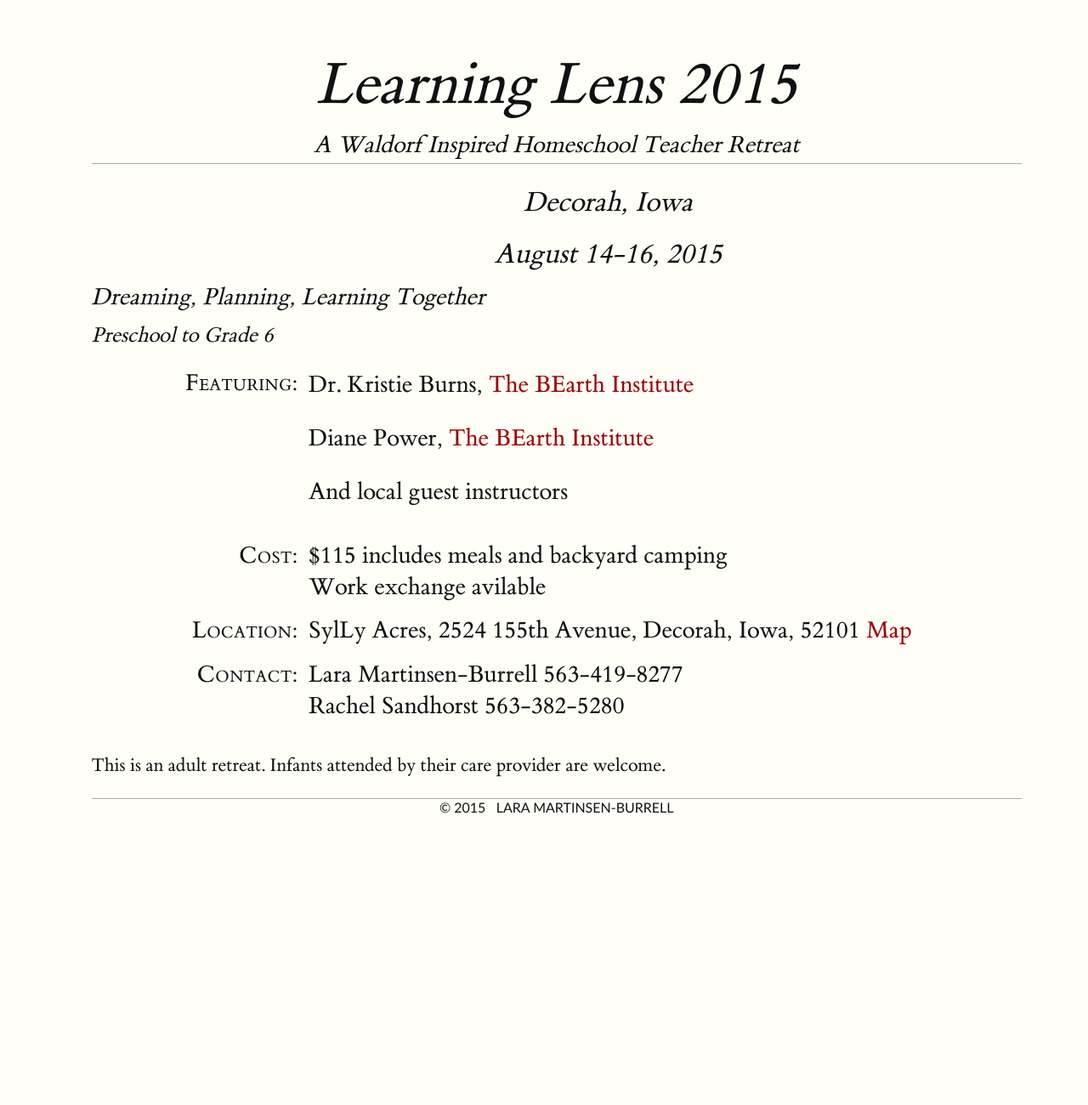
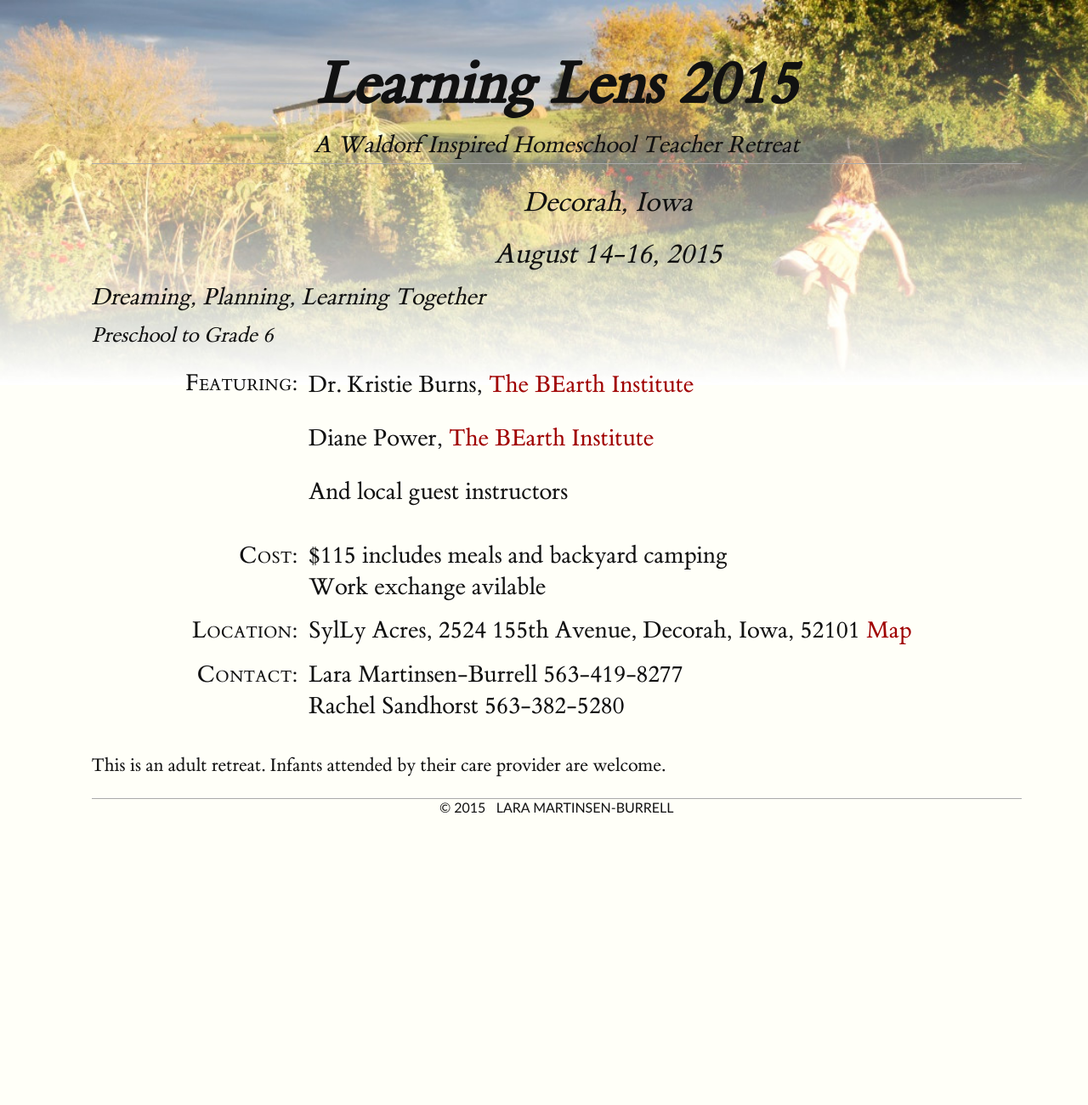
Before and after one commit to neilmb/learninglens, a Jekyll site: the page built from index.html, in a window 1280 px wide. Shown: the whole page at 85% size. Built offline with Jekyll 4.4.1, drawn with Linux system fonts in a browser that asks for light colours.

Commit message:
now with background image

```diff
--- a/_scss/tufte.scss
+++ b/_scss/tufte.scss
@@ -84,6 +84,9 @@ body {
   background-color: $bg-color;
   color: $text-color;
   max-width: 1400px;
+  background-image: url("/sylly.jpg");
+  background-repeat: no-repeat;
+  background-size: 100%;
 
 }
 @media screen and (min-width: 800px){
@@ -99,10 +102,12 @@ body > header{
   h1 {
     text-align: center;
     font-size: 4.5rem;
+    font-weight: 600;
   }
   h2 {
     text-align: center;
     font-size: 1.8rem;
+    font-weight: 400;
   }
 }
 body > footer{
--- a/css/tufte.css
+++ b/css/tufte.css
@@ -62,7 +62,10 @@ body {
   padding-bottom: 400px;
   background-color: #fffff8;
   color: #111;
-  max-width: 1400px; }
+  max-width: 1400px;
+  background-image: url("/sylly.jpg");
+  background-repeat: no-repeat;
+  background-size: 100%; }
 
 @media screen and (min-width: 800px) {
   body {
@@ -74,10 +77,12 @@ body > header {
   padding-bottom: 0.5rem; }
   body > header h1 {
     text-align: center;
-    font-size: 4.5rem; }
+    font-size: 4.5rem;
+    font-weight: 600; }
   body > header h2 {
     text-align: center;
-    font-size: 1.8rem; }
+    font-size: 1.8rem;
+    font-weight: 400; }
 
 body > footer {
   padding-bottom: 2rem;
```
Also changed, not shown: sylly.jpg (added).
